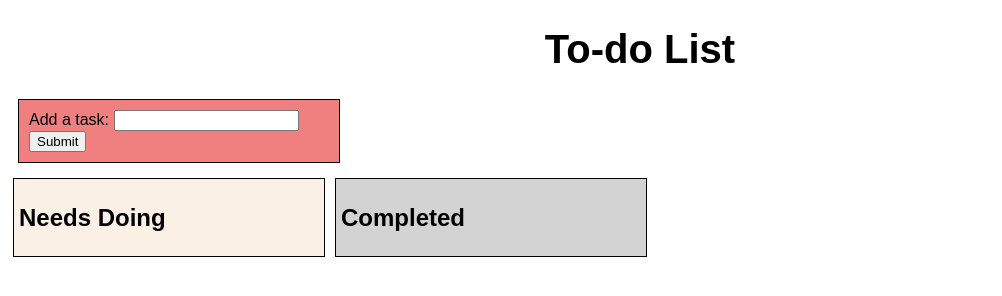
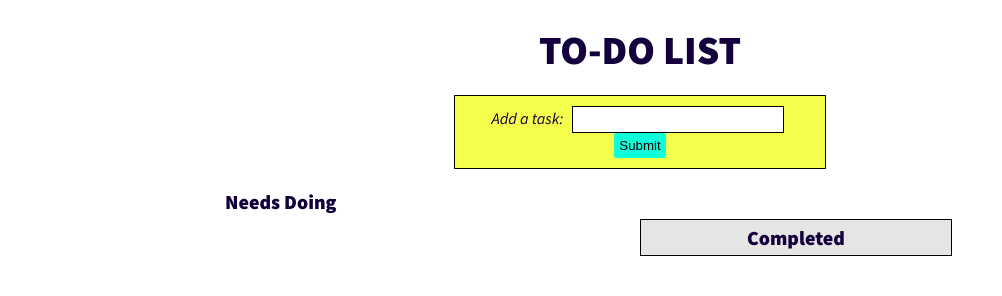
Before and after one commit to atousley/weekend_challenge_4, a website: page public/views/index.html in a window 1280 px wide. Shown: the whole page, without its empty margins (0-1002 px from the left). Drawn offline with Linux system fonts and the light colour scheme; no server answers.

Commit message:
finished with styling

```diff
--- a/public/scripts/clientapp.js
+++ b/public/scripts/clientapp.js
@@ -60,7 +60,7 @@ function appendTasks(data) {
 
         $el.append('<p>Task: ' + task.task + '</p>');
         $el.append('<button class="complete unchecked" data-id = " '+ task.id +' ">Complete</button>');
-        $el.append('<button class="delete" data-delete = " '+ task.id +' ">Delete</button>');
+        $el.append('<button class="delete" data-delete = " '+ task.id +' ">Delete</button>' + '<br>');
     });
 }
 
@@ -97,24 +97,18 @@ function getComplete() {
 }
 
 function showComplete(data) {
-    console.log(data);
-
     $('.completed_list').find('.tasks').remove();
 
     data.forEach(function(task) {
 
         $('#task-' + task.id).remove();
 
-
         $('.completed_list').append('<div class="tasks completed"></div>');
 
         var $el = $('.completed_list').children().last();
 
         $el.append('<p>Task: ' + task.task + '</p>');
-        $el.append('<button class="complete">Done!</button>');
         $el.append('<button class="delete" data-delete = " '+ task.id +' ">Delete</button>');
-
-
     });
 }
 
--- a/public/views/index.html
+++ b/public/views/index.html
@@ -4,13 +4,14 @@
     <script type="text/javascript" src="/vendors/jquery.min.js"></script>
     <script type="text/javascript" src="/scripts/clientapp.js"></script>
     <link rel="stylesheet" href="/views/style.css" />
+    <link href='https://fonts.googleapis.com/css?family=Source+Sans+Pro:400,900,400italic' rel='stylesheet' type='text/css'>
 </head>
 <body>
 <h1>To-do List</h1>
 <form id="task_form">
     <label for="task">Add a task:</label>
     <input type="text" id="task" name="task" />
-    <input type="submit" value="Submit" />
+    <input type="submit" value="Submit" id="submit"/>
 </form>
 
 <div class="all_lists">
--- a/public/views/style.css
+++ b/public/views/style.css
@@ -1,44 +1,105 @@
+* {
+    padding: 0;
+    border: 0;
+    margin: 0;
+}
+
 body {
-    font-family: sans-serif;
+    width: 850px;
+    margin: 15px auto 15px auto;
+    font-family: 'Source Sans Pro', sans-serif;
+    color: #13003C;
 }
 
 h1 {
+    font-weight: 900;
     text-align: center;
     font-size: 40px;
+    text-transform: uppercase;
+    margin-top: 25px;
+}
+
+h2 {
+    font-size: 20px;
+    font-weight: bold;
 }
 
 #task_form {
-    width: 300px;
+    width: 350px;
     padding: 10px;
-    margin: 10px;
-    background-color: lightcoral;
+    margin: 20px auto 10px auto;
+    text-align: center;
+    font-style: italic;
+    background-color: #F4FF4C;
     border: 1px solid #000000;
 }
 
+#task_form #task {
+    width: 200px;
+    padding: 5px;
+    margin: 0 5px 0 5px;
+    border: 1px solid;
+}
+
+#task_form #submit {
+    padding: 5px;
+    border-radius: 2px;
+    background-color: #0DFFDA;
+}
+
 .task_list {
-    width: 300px;
+    width: 400px;
     margin: 5px;
     padding: 5px;
     display: inline;
-    border: 1px solid #000000;
     float: left;
-    background-color: linen;
 }
 
-.complete {
-    margin: 0 5px 0 5px;
+.task_list .tasks {
+    border: 1px solid;
+    margin-top: 5px;
+    padding: 5px;
+    display: block;
+}
+
+.all_lists p {
+    margin-right: 0;
+    display: inline;
+    line-height: 35px;
+}
+
+.unchecked, .delete {
+    margin: 11px 2px;
+    float: right;
+    padding: 2px;
+    background-color: #0DFFDA;
+    border-radius: 2px;
+}
+
+.delete {
+    background-color: #EB0068;
 }
 
 .completed_list {
     width: 300px;
-    margin: 5px;
+    margin: 40px 5px 0;
     padding: 5px;
-    display: inline;
     border: 1px solid #000000;
     float: left;
-    background-color: lightgray;
+    background-color: #E5E5E5;
 }
 
-.unchecked {
-    background-color: lightsalmon;
+.completed_list h2 {
+    text-align: center;
 }
+
+.completed_list .tasks .completed {
+    margin: 0;
+    padding: 0;
+    text-align: center;
+}
+
+.completed_list .delete {
+    margin: 0 0 0 10px;
+    float: none;
+}
--- a/routes/complete.js
+++ b/routes/complete.js
@@ -1,7 +1,6 @@
 var express = require('express');
 var router = express.Router();
 var pg = require('pg');
-
 
 var connectionString = '';
 if(process.env.DATABASE_URL != undefined) {
--- a/routes/delete.js
+++ b/routes/delete.js
@@ -1,7 +1,6 @@
 var express = require('express');
 var router = express.Router();
 var pg = require('pg');
-
 
 var connectionString = '';
 if(process.env.DATABASE_URL != undefined) {
@@ -15,7 +14,6 @@ router.post('/', function(req, res) {
         id: parseInt(req.body.id)
     };
 
-    //console.log(deleteTask);
     pg.connect(connectionString, function (err, client, done) {
         client.query("DELETE FROM tasks WHERE id = " + deleteTask.id,
             function (err, result) {
--- a/routes/get_all.js
+++ b/routes/get_all.js
@@ -1,7 +1,6 @@
 var express = require('express');
 var router = express.Router();
 var pg = require('pg');
-
 
 var connectionString = '';
 if(process.env.DATABASE_URL != undefined) {
--- a/routes/new_task.js
+++ b/routes/new_task.js
@@ -1,7 +1,6 @@
 var express = require('express');
 var router = express.Router();
 var pg = require('pg');
-
 
 var connectionString = '';
 if(process.env.DATABASE_URL != undefined) {
```
